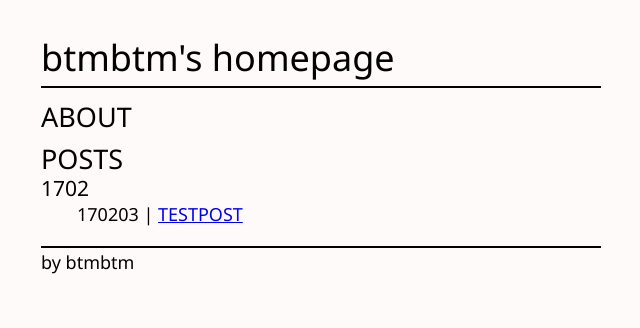
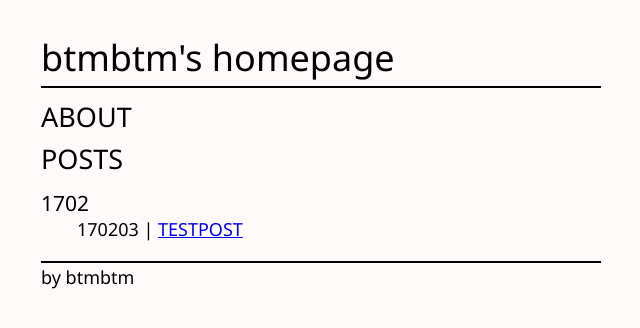
Before and after one commit to btmbtm/btmbtm.github.io, a Jekyll site: the page built from index.html, in a window 1280 px wide. Shown: the top 328 px of the page, without its empty margins (319-959 px from the left). Built offline with Jekyll 4.4.1, drawn with Linux system fonts in a browser that asks for light colours.

Commit message:
ADD MARGIN TO POST LIST

```diff
--- a/index.html
+++ b/index.html
@@ -15,7 +15,7 @@ title: btmbtm's homepage
 	<h2> POSTS </h2>
 
 	<!-- SOURCE: http://stackoverflow.com/questions/19086284/jekyll-liquid-templating-how-to-group-blog-posts-by-year -->
-
+	<div class="postList">
 		{% for post in site.posts %}
 		  {% assign currentdate = post.date | date: "%y%m" %}
 		  {% if currentdate != date %}
@@ -29,5 +29,5 @@ title: btmbtm's homepage
 
 		  {% if forloop.last %}</ul>{% endif %}
 		{% endfor %}
-
+	</div>
 </section>
```
Lines whose indentation alone changed are shown as unchanged.
